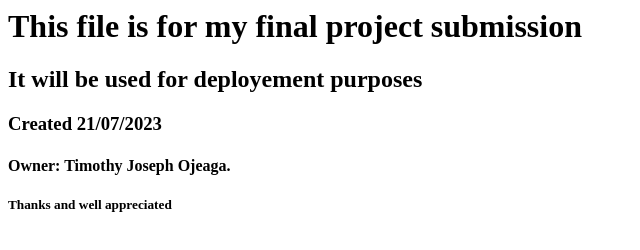
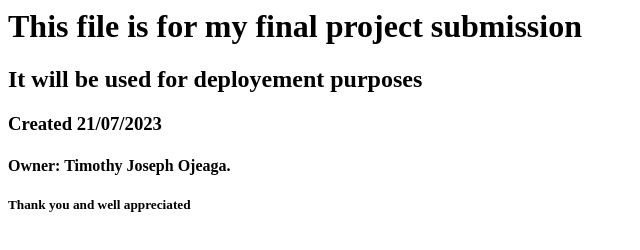
Before and after one commit to bjaygitt/Final_project_submission, a plain HTML site: page index.html in a window 1280 px wide. Shown: the full height of the page, 0-640 px from the left. Drawn offline with Linux system fonts and the light colour scheme.

Commit message:
my latest update :v7

```diff
--- a/index.html
+++ b/index.html
@@ -2,4 +2,4 @@
 <h2> It will be used for deployement purposes</h2>
 <h3> Created 21/07/2023</h3>
 <h4> Owner: Timothy Joseph Ojeaga.</h4>
-<h5> Thanks and well appreciated </h5>
+<h5> Thank you and well appreciated </h5>
```
